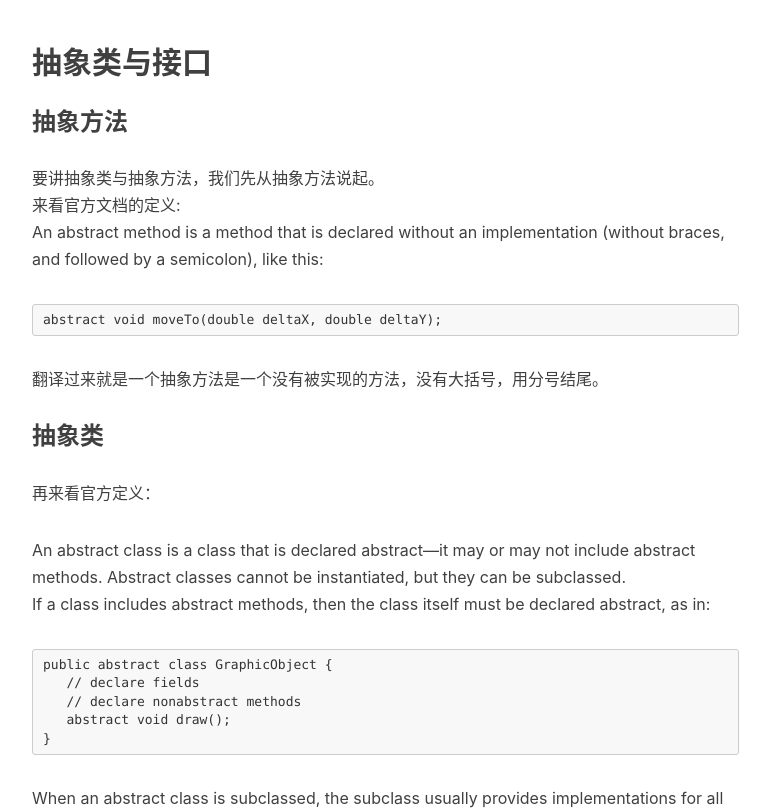
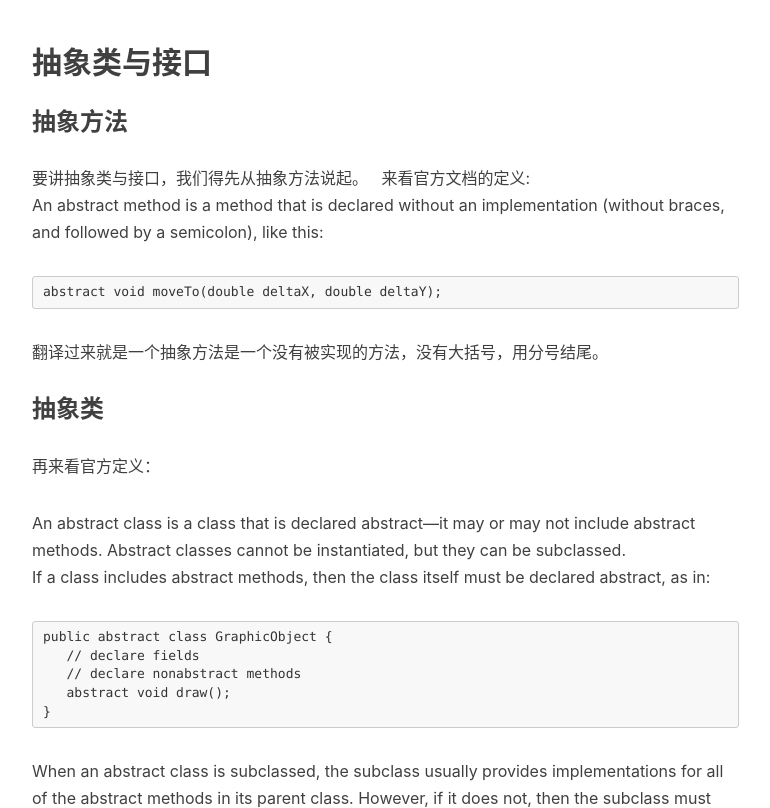
Before and after one commit to kanonjz/kanonjz.github.io, a Jekyll site: the page built from _posts/2017-11-28-abstract-class-and-interface.md, in a window 1280 px wide and 900 px high, scrolled down 369 px, cut to the strip 92-900 px from the top of the window. Shown: the whole strip, without its empty margins (233-1003 px from the left). Built offline with Jekyll 4.4.1, drawn with Linux system fonts in a browser that asks for light colours; nearby versions of some CDN libraries; comment, search, counter and statistics services are not loaded.

Commit message:
Update 2017-11-28-abstract-class-and-interface.md

````diff
--- a/_posts/2017-11-28-abstract-class-and-interface.md
+++ b/_posts/2017-11-28-abstract-class-and-interface.md
@@ -12,7 +12,7 @@ tags:
 ## 抽象类与接口
 
 ### 抽象方法
-要讲抽象类与抽象方法，我们先从抽象方法说起。
+要讲抽象类与接口，我们得先从抽象方法说起。
 来看官方文档的定义:
 An abstract method is a method that is declared without an implementation (without braces, and followed by a semicolon), like this:
 ```
````
